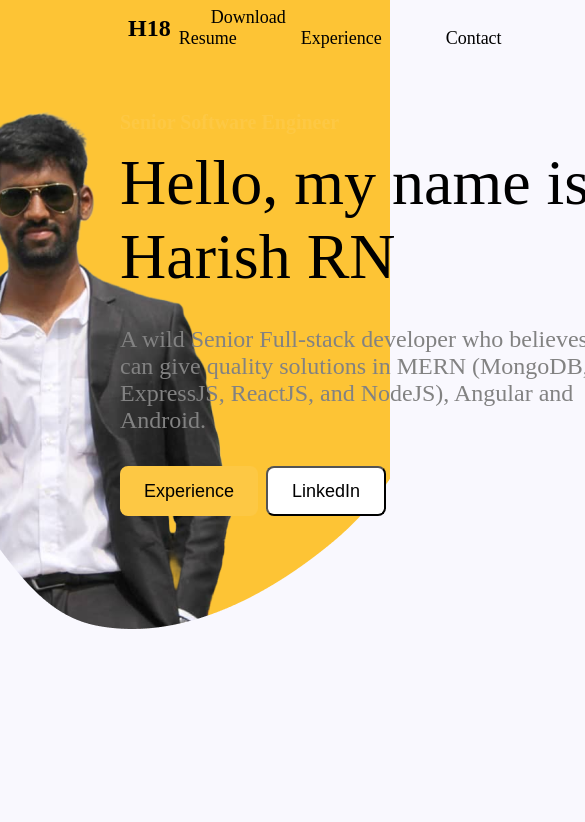
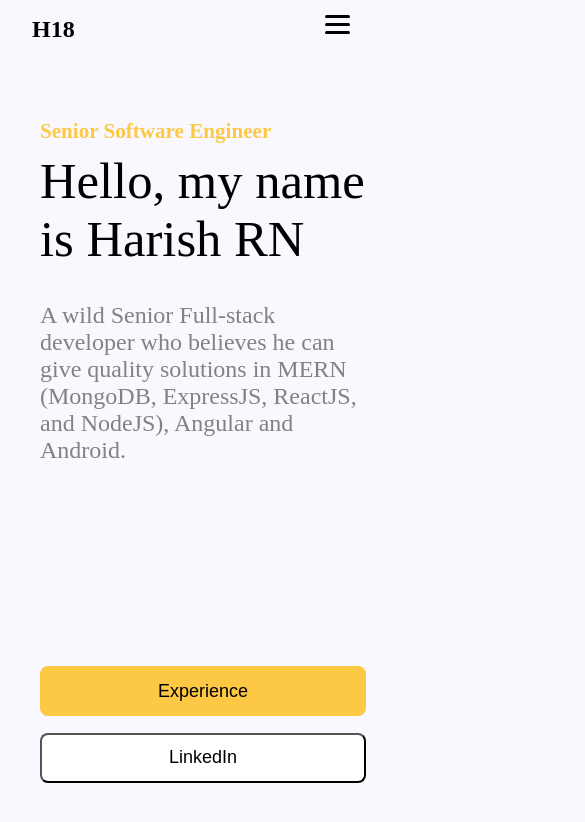
Before and after one commit to harishrn1993/portfolio, an Angular app: page / in a window 390 px wide. Shown: the top 822 px of the page, 585 px wide, since content can reach past the window. Built offline with nearby package versions, Linux system fonts and the light colour scheme.

Commit message:
adding css responsiveness

```diff
--- a/src/app/app.component.html
+++ b/src/app/app.component.html
@@ -2,22 +2,35 @@
   <a routerLink="/" style="all: unset">
     <h3>H18</h3>
   </a>
+  <a class="toggle-button" (click)="toggleButtonClicked()">
+    <span class="bar"></span>
+    <span class="bar"></span>
+    <span class="bar"></span>
+  </a>
   <nav>
+    <ul class="nav-bar-list" #navBarList (click)="onNavListSelected()">
+      <li>
         <a href="assets/harish_cv.pdf" download="harish_cv.pdf" target="_blank"
           >Download Resume</a
         >
+      </li>
+      <li>
         <a
           routerLink="/experience"
           routerLinkActive="active"
           activeCurrentWhenActive="page"
           >Experience</a
         >
+      </li>
+      <li>
         <a
           routerLink="/contact"
           routerLinkActive="active"
           activeCurrentWhenActive="page"
           >Contact</a
         >
+      </li>
+    </ul>
   </nav>
 </div>
 
--- a/src/app/app.component.scss
+++ b/src/app/app.component.scss
@@ -0,0 +1,137 @@
+.nav-bar {
+  display: flex;
+  position: relative;
+  align-items: center;
+  justify-content: space-between;
+  margin-left: 1rem;
+  margin-right: 1rem;
+}
+
+.nav-bar h3 {
+  font-size: 24px;
+  font-weight: bold;
+  cursor: pointer;
+  padding: 8px;
+  margin: 0px;
+}
+
+nav ul li a {
+  all: unset;
+  margin-left: 0.5rem;
+  margin-right: 0.5rem;
+  font-size: 1rem;
+  padding: 1rem;
+  cursor: pointer;
+  font-size: 18px;
+  border-radius: 4px;
+}
+
+nav a.active {
+  color: blacks;
+  border-bottom: 3px solid #fdc844;
+}
+
+.nav-bar-list {
+  display: flex;
+  list-style: none;
+  height: 100%;
+}
+
+.toggle-button {
+  width: 25px;
+  height: 25px;
+  display: flex;
+  flex-direction: column;
+  justify-content: space-around;
+  position: absolute;
+  right: 0.5rem;
+  visibility: hidden;
+}
+
+.toggle-button .bar {
+  height: 3px;
+  width: inherit;
+  background-color: black;
+  border-radius: 10px;
+}
+
+nav ul li a.active {
+  color: blacks;
+  border-bottom: 3px solid #fdc844;
+}
+
+@media (max-width: 600px) {
+  .toggle-button {
+    right: 1rem;
+    top: 0.25rem;
+    visibility: visible;
+  }
+
+  .nav-bar {
+    margin-left: 1rem;
+    margin-right: 1rem;
+    flex-direction: column;
+    align-items: flex-start;
+  }
+
+  .nav-bar-list.active {
+    position: fixed;
+    width: 90vw;
+  }
+
+  .nav-bar nav {
+    // display: none;
+  }
+
+  .nav-bar-list {
+    width: 100vw;
+    margin: auto;
+    flex-direction: column;
+    display: none;
+    // width: 100%;
+    height: fit-content;
+    padding: 0px;
+    background-color: #f9f8fe;
+  }
+
+  .nav-bar-list li {
+    text-align: left;
+    height: 50px;
+    display: flex;
+    justify-content: flex-start;
+    align-items: center;
+    margin-right: 1rem;
+  }
+
+  .nav-bar-list li:hover {
+    background-color: gray;
+  }
+
+  .nav-bar-list li a {
+    margin-left: 0px;
+    padding: 8px;
+    width: 100%;
+    z-index: 1;
+  }
+
+  nav ul{
+    box-shadow: 5px 10px #888888;
+  }
+
+  nav ul li a {
+    width: 100%;
+    padding: 1rem 1rem 1rem 0px;
+  }
+  nav ul li a:hover {
+    background-color: gray;
+  }
+
+  .nav-bar-list.active {
+    display: flex;
+    flex-direction: column;
+  }
+
+  nav ul li a.active {
+    border-bottom: none;
+  }
+}
--- a/src/app/app.component.ts
+++ b/src/app/app.component.ts
@@ -1,4 +1,4 @@
-import { Component } from '@angular/core';
+import { Component, ElementRef, ViewChild } from '@angular/core';
 
 @Component({
   selector: 'app-root',
@@ -7,4 +7,17 @@ import { Component } from '@angular/core';
 })
 export class AppComponent {
   title = 'portfolio';
+
+  @ViewChild('navBarList') navBarList: ElementRef | undefined;
+
+  toggleButtonClicked() {
+    console.log(this.navBarList?.nativeElement.classList)
+    this.navBarList?.nativeElement.classList.toggle('active')
+  }
+
+  onNavListSelected() {
+    this.navBarList?.nativeElement.classList.toggle('active')
+  }
+
+
 }
--- a/src/app/experience/experience.component.scss
+++ b/src/app/experience/experience.component.scss
@@ -45,3 +45,13 @@
   height: 150px;
   font-size: 150%;
 }
+
+div{
+  width: 100vw;
+}
+
+@media (max-width:600px){
+  .grid-wrapper{
+    grid-template-columns: 150px 150px;
+  }
+}
--- a/src/app/landing/landing.component.html
+++ b/src/app/landing/landing.component.html
@@ -1,5 +1,6 @@
 <div class="div-parent">
   <div class="div-intro">
+    <div>
       <div class="div-text">Senior Software Engineer</div>
       <div class="div-text-large">Hello, my name is Harish RN</div>
       <div class="div-secondary-large">
@@ -7,8 +8,11 @@
         solutions in MERN (MongoDB, ExpressJS, ReactJS, and NodeJS), Angular and
         Android.
       </div>
+    </div>
     <div class="div-button-row">
-      <button class="primary-button"  [routerLink]="['experience']">Experience</button>
+      <button class="primary-button" [routerLink]="['experience']">
+        Experience
+      </button>
       <button class="secondary-button" (click)="navigate()">LinkedIn</button>
     </div>
   </div>
--- a/src/app/landing/landing.component.scss
+++ b/src/app/landing/landing.component.scss
@@ -1,6 +1,6 @@
 .div-intro {
-  padding-top: 55px;
-  margin-left: 120px;
+  padding-top: 8vh;
+  margin-left: 5rem;
   width: 500px;
   height: auto;
   border: aqua;
@@ -8,32 +8,58 @@
 
 .div-text {
   color: #fdc844;
-  font-size: 20px;
+  font-size: 2.5vh;
   font-weight: bold;
 }
 
 .div-text-large {
-  font-size: 64px;
-  margin-top: 12px;
+  font-size: 6vh;
+  margin-top: 1vh;
 }
 
 .div-secondary-large {
-  font-size: 24px;
+  font-size: max(2.5vh, 24px);
   color: #828282;
-  margin-top: 32px;
+  margin-top: 4vh;
 }
 
 .div-button-row {
   display: flex;
   flex-direction: row;
-  margin-top: 32px;
+  margin-top: 4vh;
   height: 50px;
-  width: 224px;
+  width: 275px;
+  justify-content: space-between;
 }
 
-img{
+img {
   position: absolute;
   top: 0;
   right: 0;
   z-index: -1;
 }
+
+@media (max-width: 1100px) {
+  img {
+    visibility: hidden;
+  }
+}
+
+@media (max-width: 600px) {
+  .div-intro {
+    margin-left: 2rem;
+    margin-right: 2rem;
+    width: auto;
+    height: 95%;
+    display: flex;
+    flex-direction: column;
+    justify-content: space-between;
+  }
+
+  .div-button-row {
+    flex-direction: column;
+    height: 150px;
+    justify-content: space-evenly;
+    width: 100%;
+  }
+}
--- a/src/app/large-card/large-card.component.html
+++ b/src/app/large-card/large-card.component.html
@@ -1,4 +1,4 @@
-<div class="card-parent">
+<div #parentDiv class="card-parent">
   <div class="left-panel">
     <div>
       <div class="primary-text">{{ title }}</div>
--- a/src/app/large-card/large-card.component.scss
+++ b/src/app/large-card/large-card.component.scss
@@ -63,3 +63,46 @@ img {
   border-radius: inherit;
   object-fit: cover;
 }
+
+@media (max-width: 600px) {
+  .right-panel {
+    display: none;
+  }
+
+  .img {
+    display: none;
+  }
+
+  .card-parent {
+    width: 90vw;
+    height: 200px;
+    // margin-left: 1rem;
+    // margin-right: 1rem;
+    margin-bottom: 20px;
+    align-items: center;
+    background-color: gray;
+  }
+
+  .left-panel {
+    flex-direction: column;
+    align-items: center;
+    justify-content: center;
+    height: auto;
+    width: auto;
+  }
+
+  .primary-text {
+    margin-bottom: 8px;
+    font-size: 32px;
+  }
+
+  .secondary-text {
+    margin-bottom: 8px;
+    font-size: 12px;
+  }
+
+  .div-parent div{
+    display: flex;
+    align-items: center;
+  }
+}
--- a/src/styles.scss
+++ b/src/styles.scss
@@ -1,63 +1,34 @@
-.nav-bar {
-  display: flex;
-  height: 56px;
-  width: auto;
-  align-items: center;
-  justify-content: space-between;
-  margin-left: 120px;
-  margin-right: 120px;
+* {
+  -moz-box-sizing: border-box;
+  -webkit-box-sizing: border-box;
+  box-sizing: border-box;
 }
 
 html {
-  all: unset;
   height: 100%;
   overflow-y: overlay;
 }
 body {
-  all: unset;
   background-color: #f9f8fe;
 }
 
-.nav-bar h3 {
-  font-size: 24px;
-  font-weight: bold;
-  cursor: pointer;
-  padding: 8px;
-}
-
-nav a {
-  all: unset;
-  margin-left: 16px;
-  margin-right: 16px;
-  font-size: 1rem;
-  padding: 16px;
-  cursor: pointer;
-  font-size: 18px;
-  border-radius: 4px;
-}
-
-nav a.active {
-  color: blacks;
-  border-bottom: 3px solid #fdc844;
-}
-
 .div-parent {
-  width: 100%;
+  width: 100vw;
   height: calc(100vh - 56px);
 }
 
 .primary-button {
-  width: fit-content;
+  width: auto;
   height: 50px;
   color: black;
   background-color: #fdc844;
   border-radius: 8px;
-  margin-right: 8px;
   border-width: 0px;
   font-size: 18px;
   font-weight: 500;
   padding-left: 24px;
   padding-right: 24px;
+
   cursor: pointer;
 }
 
```
Lines whose indentation alone changed are shown as unchanged.
